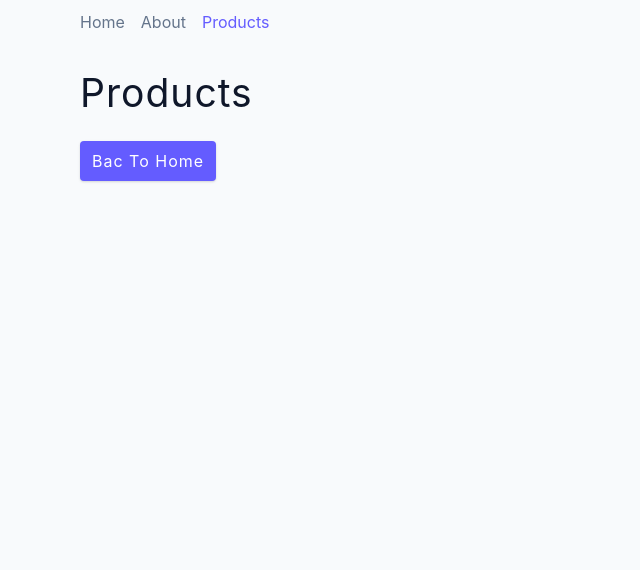
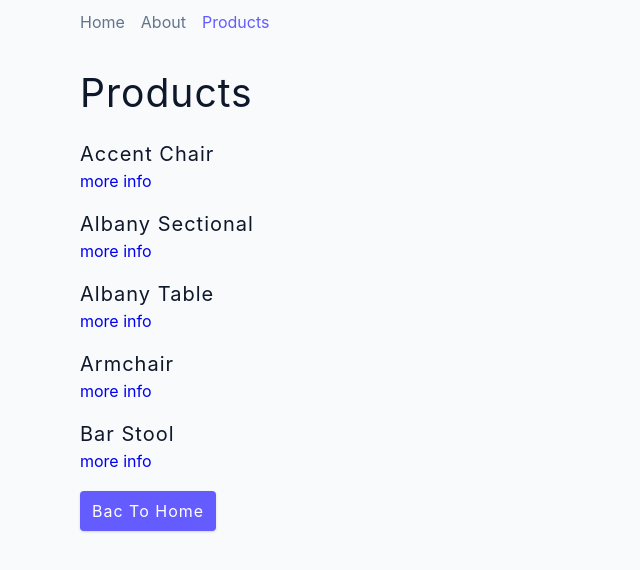
Before and after one commit to dejanV91/52-React-Router, a React (Create React App) app: page /products in a window 1280 px wide. Shown: the top 570 px of the page, without its empty margins (0-640 px from the left). Built offline with nearby package versions, Linux system fonts and the light colour scheme; the HTML template or start-up script is replaced by a standard one.

Commit message:
initial commit

```diff
--- a/src/App.js
+++ b/src/App.js
@@ -5,6 +5,7 @@
 import Products from "./pages/Products";
 import Error from "./pages/Error";
 import SharedLayout from "./pages/SharedLayout";
+import SingleProduct from "./pages/SingleProduct";
 
 function App() {
   return (
@@ -14,6 +15,7 @@
           <Route index element={<Home />} />
           <Route path="about" element={<About />} />
           <Route path="products" element={<Products />} />
+          <Route path="products/:productId" element={<SingleProduct />} />
           <Route path="*" element={<Error />} />
         </Route>
       </Routes>
--- a/src/pages/Products.js
+++ b/src/pages/Products.js
@@ -1,14 +1,23 @@
 import { Link } from "react-router-dom";
+import products from "../data";
 const Products = () => {
   return (
-    <>
-      <section className="section">
-        <h2>products</h2>
+    <section className="section">
+      <h2>products</h2>
+      <div className="products">
+        {products.map((product) => {
+          return (
+            <article key={product.id}>
+              <h5>{product.name}</h5>
+              <Link to={`/products/${product.id}`}>more info</Link>
+            </article>
+          );
+        })}
         <Link to={"/"} className="btn">
           bac to home
         </Link>
-      </section>
-    </>
+      </div>
+    </section>
   );
 };
 
--- a/src/pages/SingleProduct.js
+++ b/src/pages/SingleProduct.js
@@ -1,7 +1,17 @@
+import { Link, useParams } from "react-router-dom";
+import products from "../data";
+
 const SingleProduct = () => {
+  const { productId } = useParams();
+  const product = products.find((product) => product.id === productId);
+  const { name, image } = product;
   return (
-    <section className='section product'>
-      <h2>single product</h2>
+    <section className="section product">
+      <img src={image} alt={name} />
+      <h5>{name}</h5>
+      <Link to="/products" className="btn">
+        back to products
+      </Link>
     </section>
   );
 };
```
